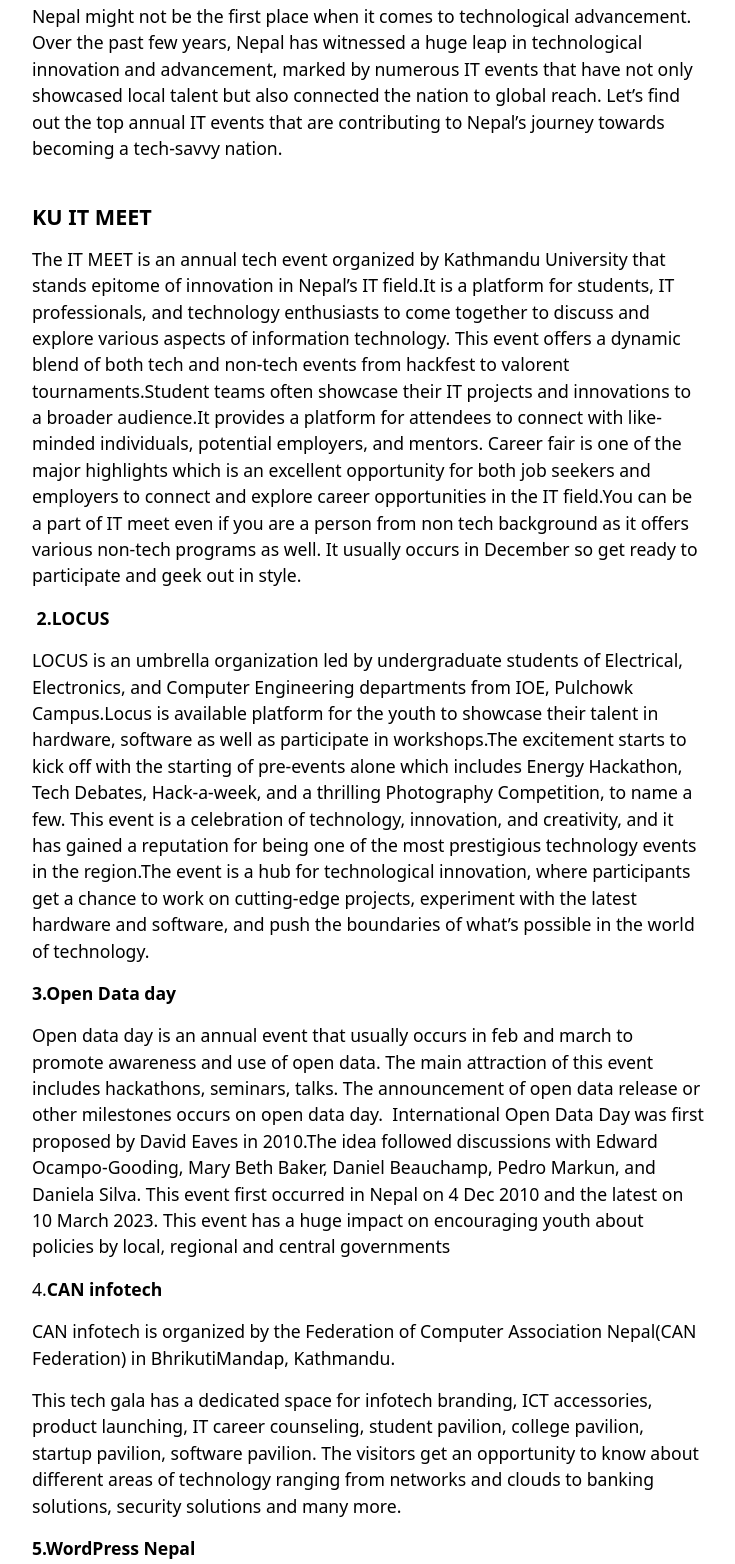
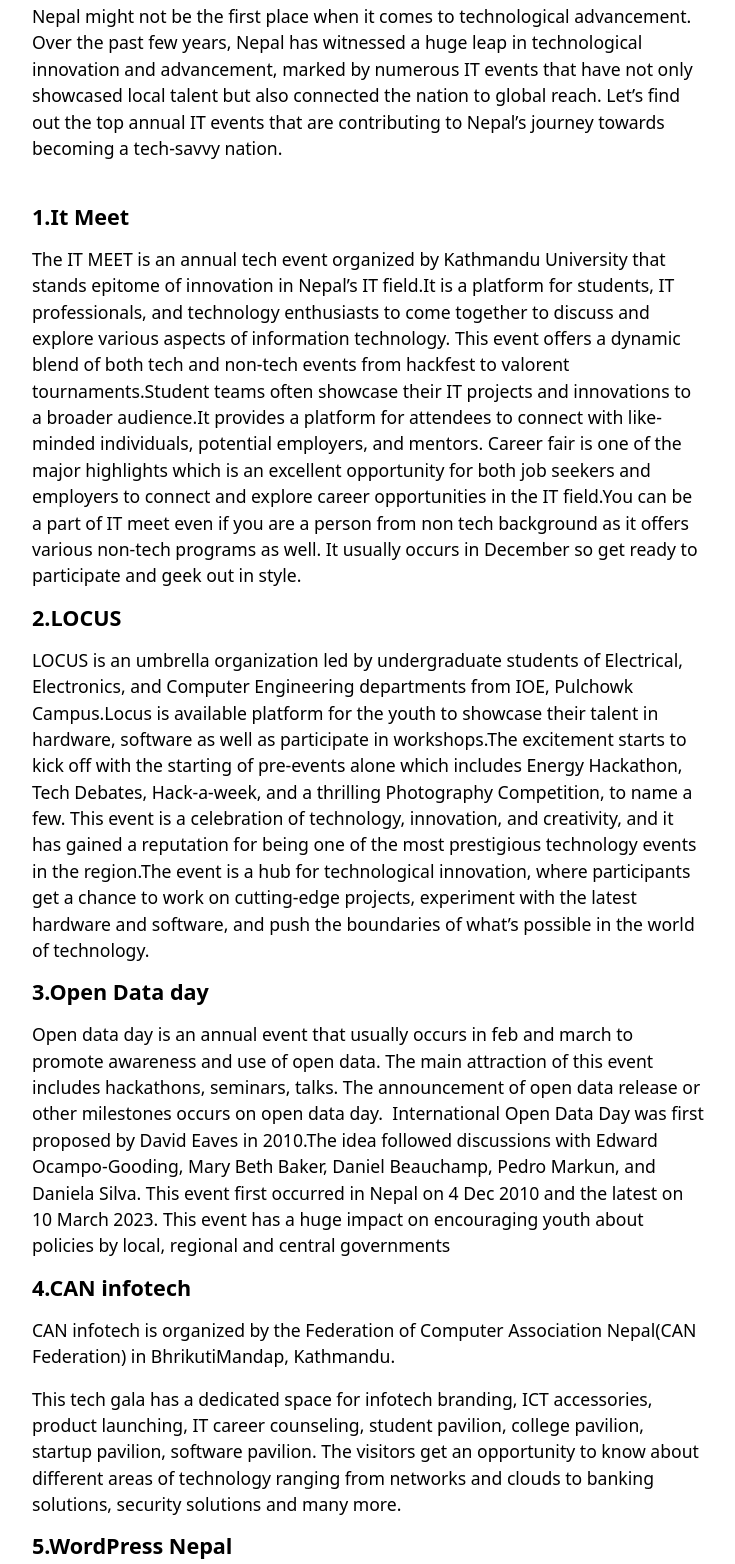
Before and after one commit to santoshyadav-29/BlogItmeet, an Astro site: page /itmeet in a window 1280 px wide. Shown: the part 874-2438 px from the top of the page, without its empty margins (272-1007 px from the left). Built offline with nearby package versions, Linux system fonts and the light colour scheme; Astro itself is replaced by a stand-in of ours.

Commit message:
Update IT Meet section in blog post

```diff
--- a/src/content/blog/itmeet.md
+++ b/src/content/blog/itmeet.md
@@ -12,25 +12,25 @@
 <br/>
 
 <!-- **1.KU IT MEET**. -->
-## KU IT MEET
+## 1.It Meet
 
 The IT MEET is an annual tech event organized by Kathmandu University that stands epitome of innovation in Nepal’s IT field.It is a platform for students, IT professionals, and technology enthusiasts to come together to discuss and explore various aspects of information technology. This event offers a dynamic blend of both tech and non-tech events from hackfest to valorent tournaments.Student teams often showcase their IT projects and innovations to a broader audience.It provides a platform for attendees to connect with like-minded individuals, potential employers, and mentors. Career fair is one of the major highlights which is an excellent opportunity for both job seekers and employers to connect and explore career opportunities in the IT field.You can be a part of IT meet even if you are a person from non tech background as it offers various non-tech programs as well. It usually occurs in December so get ready to  participate and geek out in style.
 
- **2.LOCUS**
+## 2.LOCUS
 
 LOCUS is an umbrella organization led by undergraduate students of Electrical, Electronics, and Computer Engineering departments from IOE, Pulchowk Campus.Locus is available platform for the youth to showcase their talent in hardware, software as well as participate in workshops.The excitement starts to kick off with the starting of pre-events alone which includes Energy Hackathon, Tech Debates, Hack-a-week, and a thrilling Photography Competition, to name a few. This event is a celebration of technology, innovation, and creativity, and it has gained a reputation for being one of the most prestigious technology events in the region.The event is a hub for technological innovation, where participants get a chance to work on cutting-edge projects, experiment with the latest hardware and software, and push the boundaries of what's possible in the world of technology.
 
-**3.Open Data day**
+## 3.Open Data day
 
 Open data day is an annual event that usually occurs in feb and march to promote awareness and use of open data. The main attraction of this event includes hackathons, seminars, talks. The announcement of open data release or other milestones occurs on open data day.  International Open Data Day was first proposed by David Eaves in 2010.The idea followed discussions with Edward Ocampo-Gooding, Mary Beth Baker, Daniel Beauchamp, Pedro Markun, and Daniela Silva. This event first occurred in Nepal on 4 Dec 2010 and the latest on 10 March 2023. This event has a huge impact on encouraging youth about policies by local, regional and central governments
 
-4.**CAN infotech**
+## 4.CAN infotech
 
 CAN infotech is organized by the Federation of Computer Association Nepal(CAN Federation) in BhrikutiMandap, Kathmandu.
 
 This tech gala has a dedicated space for infotech branding, ICT accessories, product launching, IT career counseling, student pavilion, college pavilion, startup pavilion, software pavilion. The visitors get an opportunity to know about different areas of technology ranging from networks and clouds to banking solutions, security solutions and many more.
 
-**5.WordPress Nepal**
+## 5.WordPress Nepal
 
 Word camp Nepal is also one of the tech events organized by Wordpress Nepal itself. This event focuses on everything about Wordpress. WordCamps are informal community organized events of Wordpress enthusiastic from casual user to core developer. The main attraction of this event includes presentation and talks, networking and new opportunities, workshops, contributor Day, Goodies and Fun, Happiness Bar, Meetups. One can also get close Interaction with the community of Wordpress professionals.
 Last time this event was organized in November 2022.
```
